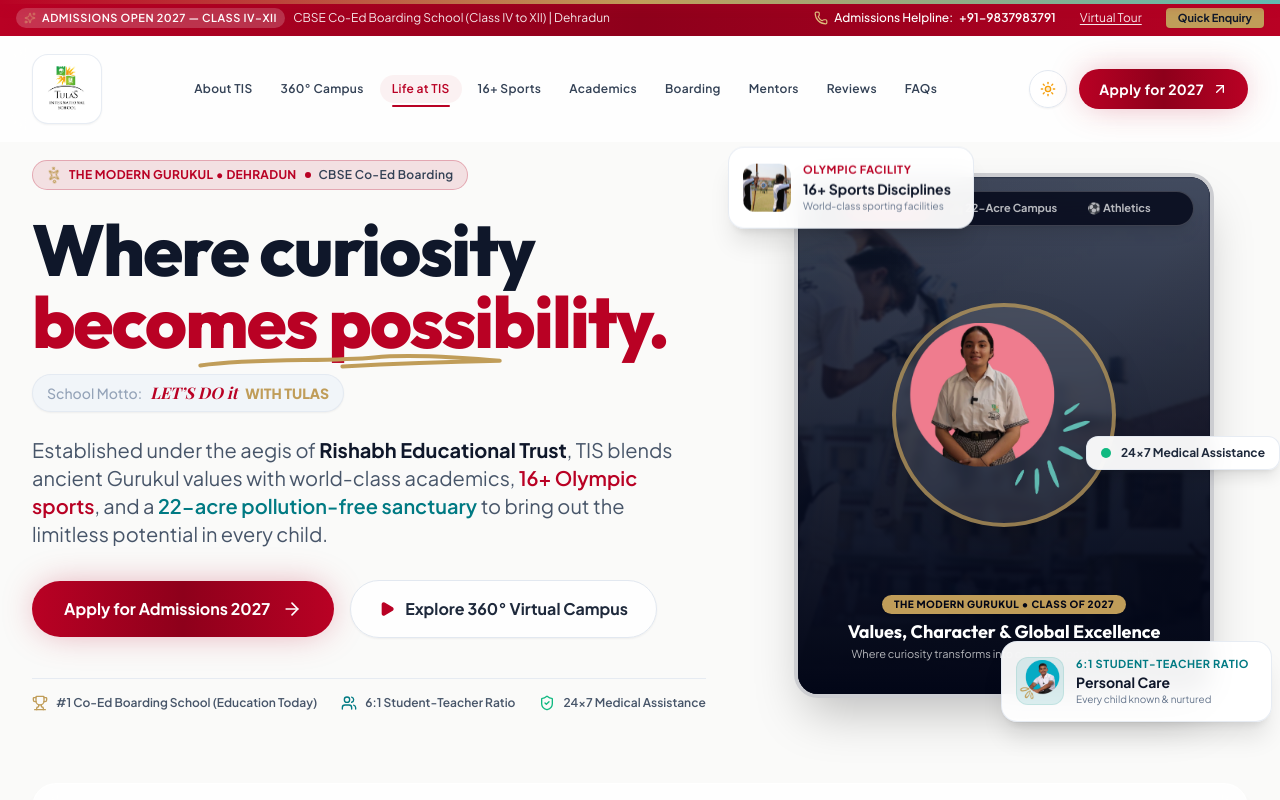
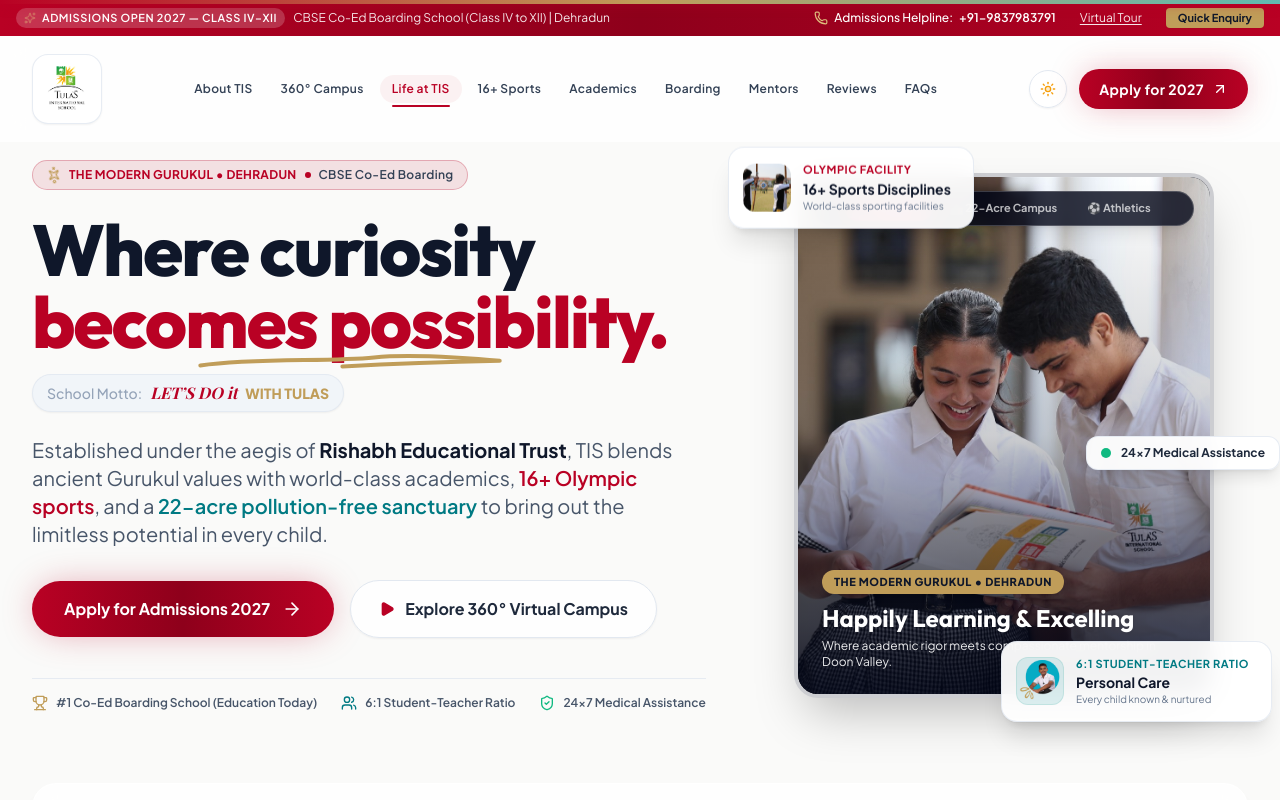
Before and after one commit to ranjithchinthala26-collab/tsi, a React (Vite) app: page / in a window 1280 px wide. Shown: the top 800 px of the page. Built offline with nearby package versions, Linux system fonts and the light colour scheme; a web font is replaced by a local one.

Commit message:
feat(hero): replace hero card with full authentic photo of students in uniform happily learning; enable external tunnel hosts

```diff
--- a/src/components/HeroSection.tsx
+++ b/src/components/HeroSection.tsx
@@ -193,37 +193,25 @@
                     animate={{ opacity: 1 }}
                     exit={{ opacity: 0 }}
                     transition={{ duration: 0.3 }}
-                    className="relative w-full h-full flex flex-col items-center justify-between bg-gradient-to-br from-slate-900 via-[#151f38] to-slate-950 p-6 pt-16"
+                    className="relative w-full h-full"
                   >
-                    {/* Background subtle campus texture */}
                     <img
-                      src="/images/campus.jpg"
-                      alt="Campus Backdrop"
-                      className="absolute inset-0 w-full h-full object-cover opacity-20 filter blur-[1px]"
+                      src="/images/hero.jpg"
+                      alt="Tula's International School students in uniform happily learning together"
+                      className="w-full h-full object-cover object-[58%_25%] group-hover:scale-105 transition-transform duration-700"
                     />
-                    <div className="absolute inset-0 bg-gradient-to-t from-slate-950 via-slate-950/50 to-transparent" />
-
-                    {/* Central Scholar with 100% UNCLIPPED, RADIANT FACE */}
-                    <div className="relative z-10 flex flex-col items-center justify-center my-auto">
-                      <div className="w-48 h-48 sm:w-56 sm:h-56 rounded-full overflow-hidden border-4 border-tulas-gold/70 shadow-2xl bg-white/10 backdrop-blur-sm p-1.5 group-hover:scale-105 transition-transform duration-500">
-                        <img
-                          src="/images/student-female.png"
-                          alt="Tula's International School Student"
-                          className="w-full h-full object-contain"
-                        />
-                      </div>
-                    </div>
+                    <div className="absolute inset-0 bg-gradient-to-t from-slate-950/90 via-slate-950/20 to-transparent pointer-events-none" />
 
                     {/* Bottom Caption */}
-                    <div className="relative z-20 w-full text-center pb-2">
-                      <span className="inline-block px-3 py-0.5 rounded-full bg-tulas-gold text-slate-950 font-extrabold text-[10px] tracking-wider uppercase mb-1 shadow-sm">
-                        The Modern Gurukul • Class of 2027
+                    <div className="absolute bottom-6 left-6 right-6 text-white z-20 pointer-events-none">
+                      <span className="inline-block px-3 py-1 rounded-full bg-tulas-gold text-slate-900 font-extrabold text-[11px] tracking-wider uppercase mb-2 shadow-md">
+                        The Modern Gurukul • Dehradun
                       </span>
-                      <h3 className="font-display font-bold text-base sm:text-lg text-white">
-                        Values, Character & Global Excellence
+                      <h3 className="font-display font-bold text-xl sm:text-2xl leading-tight text-white mb-1 drop-shadow-sm">
+                        Happily Learning & Excelling
                       </h3>
-                      <p className="text-[11px] text-white/70">
-                        Where curiosity transforms into compassionate leadership.
+                      <p className="text-xs text-white/90">
+                        Where academic rigor meets compassionate mentorship in Doon Valley.
                       </p>
                     </div>
                   </motion.div>
--- a/vite.config.ts
+++ b/vite.config.ts
@@ -3,7 +3,12 @@
 
 // https://vite.dev/config/
 export default defineConfig({
+  base: './',
   plugins: [react()],
+  server: {
+    host: true,
+    allowedHosts: true,
+  },
   build: {
     chunkSizeWarningLimit: 900,
     rollupOptions: {
```
Also changed, not shown: public/images/hero.jpg, public/images/test-classroom.jpg (added).
